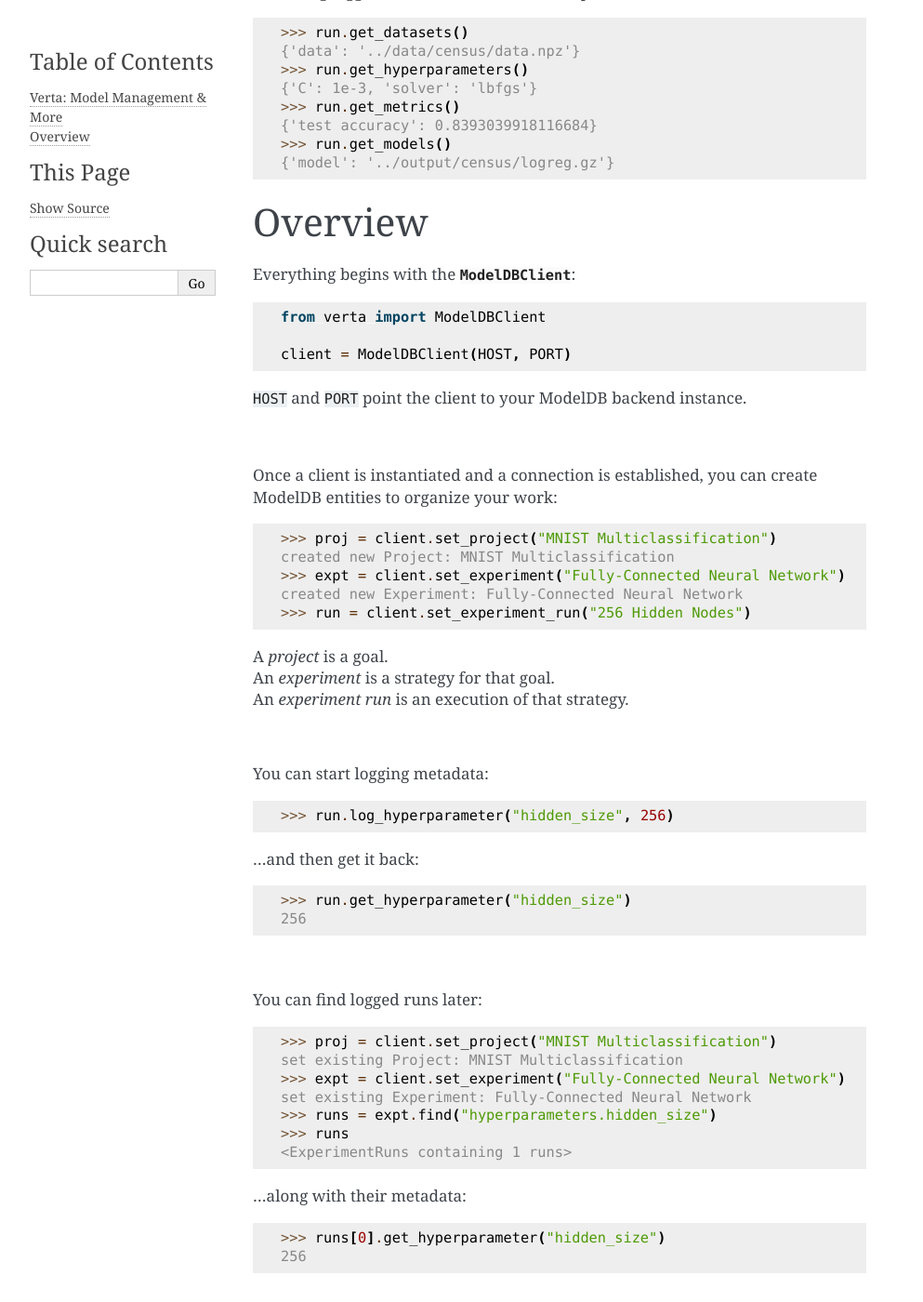
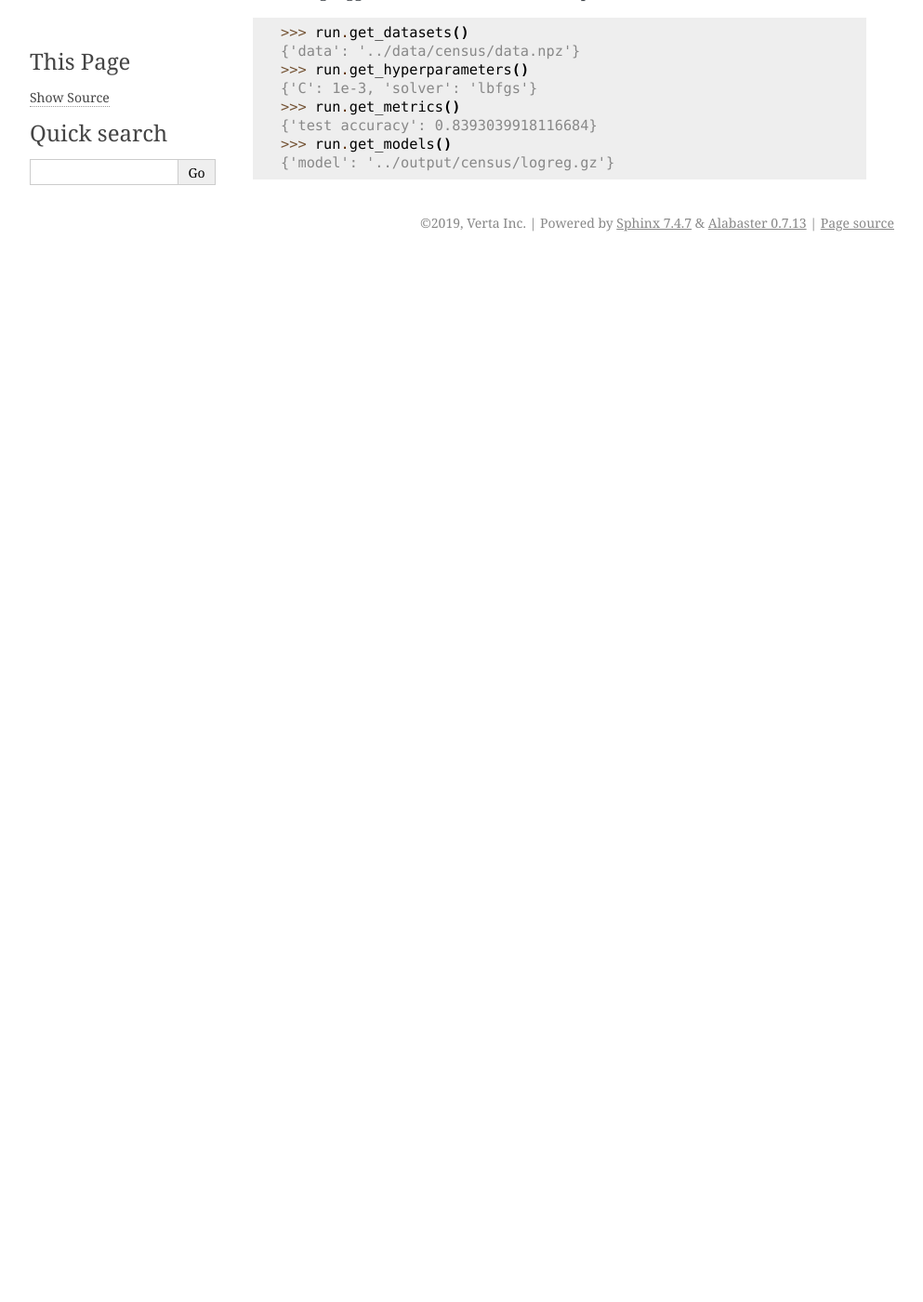
Before and after one commit to verta-service-account/modeldb-client, a Sphinx documentation site: the page built from verta/docs/index.rst, in a window 1280 px wide and 1400 px high, scrolled down 650 px. Shown: the whole window at 93% size, without its empty margins (148-1141 px from the left). Built offline with Sphinx 7.4.7, drawn with Linux system fonts in a browser that asks for light colours; after the commit the page ends 929 px from its top, so only the background shows below that.

```diff
--- /dev/null
+++ b/verta/docs/guides/back-end.rst
@@ -0,0 +1,2 @@
+Build the **ModelDB** Back End
+==============================
--- /dev/null
+++ b/verta/docs/guides/front-end.rst
@@ -0,0 +1,2 @@
+Visualize with **ModelDB** Front End
+====================================
--- a/verta/docs/index.rst
+++ b/verta/docs/index.rst
@@ -46,76 +46,9 @@ Obtaining logged metadata is clean and simple.
     {'model': '../output/census/logreg.gz'}
 
 
-Overview
-========
-
-Everything begins with the :py:mod:`~verta.modeldbclient.ModelDBClient`:
-
-.. code-block:: python
-
-    from verta import ModelDBClient
-
-    client = ModelDBClient(HOST, PORT)
-
-``HOST`` and ``PORT`` point the client to your ModelDB backend instance.
-
-|
-
-Once a client is instantiated and a connection is established, you can create ModelDB entities to
-organize your work:
-
-.. code-block:: python
-
-    >>> proj = client.set_project("MNIST Multiclassification")
-    created new Project: MNIST Multiclassification
-    >>> expt = client.set_experiment("Fully-Connected Neural Network")
-    created new Experiment: Fully-Connected Neural Network
-    >>> run = client.set_experiment_run("256 Hidden Nodes")
-
-| A *project* is a goal.
-| An *experiment* is a strategy for that goal.
-| An *experiment run* is an execution of that strategy.
-
-|
-
-You can start logging metadata:
-
-.. code-block:: python
-
-    >>> run.log_hyperparameter("hidden_size", 256)
-
-...and then get it back:
-
-.. code-block:: python
-
-    >>> run.get_hyperparameter("hidden_size")
-    256
-
-|
-
-You can find logged runs later:
-
-.. code-block:: python
-
-    >>> proj = client.set_project("MNIST Multiclassification")
-    set existing Project: MNIST Multiclassification
-    >>> expt = client.set_experiment("Fully-Connected Neural Network")
-    set existing Experiment: Fully-Connected Neural Network
-    >>> runs = expt.find("hyperparameters.hidden_size")
-    >>> runs
-    <ExperimentRuns containing 1 runs>
-
-...along with their metadata:
-
-.. code-block:: python
-
-    >>> runs[0].get_hyperparameter("hidden_size")
-    256
-
-
 .. toctree::
     :hidden:
-    :maxdepth: 2
+    :titlesonly:
 
     guides/quickstart
     reference/api
```
Also changed, not shown: verta/docs/guides/client.rst (added, +64 -0 lines), verta/docs/guides/quickstart.rst (+6 -78 lines), verta/docs/guides/workflows.rst (added, +65 -0 lines).
